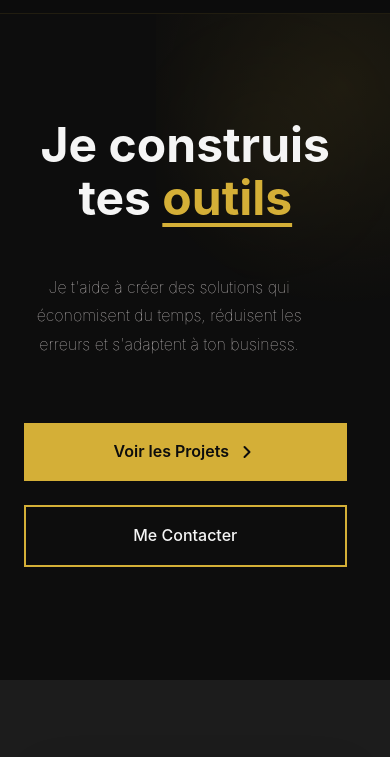
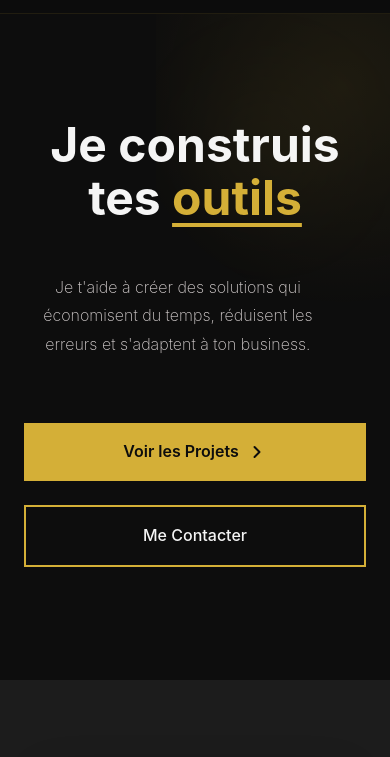
Before and after one commit to scorcuera/arsomnia, an Astro site: page /fr in a window 390 px wide. Shown: the part 59-816 px from the top of the page. Built offline with nearby package versions, Linux system fonts and the light colour scheme; Astro itself is replaced by a stand-in of ours.

Commit message:
update margin and font weight for hero subtitles in Spanish and French pages to improve layout and emphasis

```diff
--- a/src/pages/fr/index.astro
+++ b/src/pages/fr/index.astro
@@ -840,6 +840,7 @@ const t = useTranslations('fr');
 			max-width: 100%;
 			text-align: center;
 			margin-left: 0;
+			margin-right: 0;
 		}
 
 		.hero-title {
@@ -848,6 +849,7 @@ const t = useTranslations('fr');
 
 		.hero-subtitle {
 			font-size: 1.1rem;
+			font-weight: 200;
 		}
 
 		.hero-subtitle br {
--- a/src/pages/index.astro
+++ b/src/pages/index.astro
@@ -840,6 +840,7 @@ const t = useTranslations('es');
 			max-width: 100%;
 			text-align: center;
 			margin-left: 0;
+			margin-right: 0;
 		}
 
 		.hero-title {
@@ -848,6 +849,7 @@ const t = useTranslations('es');
 
 		.hero-subtitle {
 			font-size: 1.1rem;
+			font-weight: 200;
 		}
 
 		.hero-subtitle br {
```
